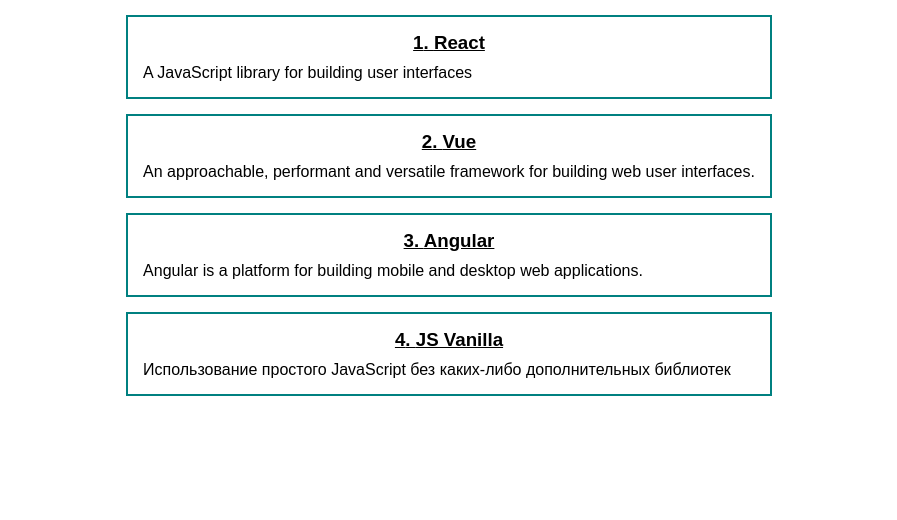
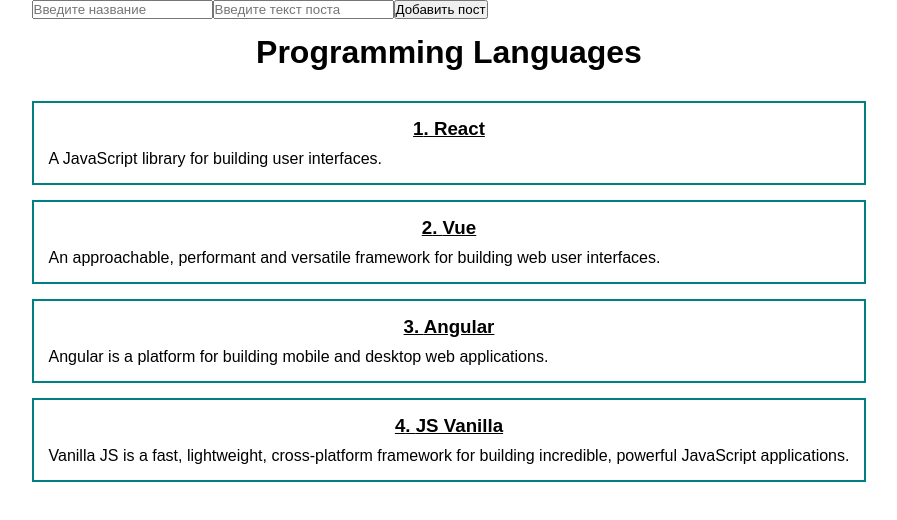
Before and after one commit to davidfox15/kvando, a React (Create React App) app in the folder Ulbi/react-fund-course/: page / in a window 1280 px wide. Shown: the top 520 px of the page, without its empty margins (191-1088 px from the left). Built offline with nearby package versions, Linux system fonts and the light colour scheme.

Commit message:
Сделал форму для добавления постов

```diff
--- a/Ulbi/react-fund-course/src/App.js
+++ b/Ulbi/react-fund-course/src/App.js
@@ -1,26 +1,38 @@
 import { useState } from 'react';
 import './App.css';
-import Post from './components/Post';
+import PostForm from './components/PostForm';
+import PostList from './components/PostList';
 
 function App() {
   const [posts, setPosts] = useState([
-    { id: 1, name: 'React', text: 'A JavaScript library for building user interfaces' },
+    { id: 1, name: 'React', text: 'A JavaScript library for building user interfaces.' },
     {
       id: 2,
       name: 'Vue',
       text: 'An approachable, performant and versatile framework for building web user interfaces.',
     },
     { id: 3, name: 'Angular', text: 'Angular is a platform for building mobile and desktop web applications.' },
-    { id: 4, name: 'JS Vanilla', text: 'Использование простого JavaScript без каких-либо дополнительных библиотек' },
+    {
+      id: 4,
+      name: 'JS Vanilla',
+      text: 'Vanilla JS is a fast, lightweight, cross-platform framework for building incredible, powerful JavaScript applications.',
+    },
   ]);
 
-  const array = ['abc', 'fdsa', 'fasdfdas'];
+  function getLastID() {
+    const lastID = posts.reduce((res, post) => (res < post.id ? post.id : res), 0);
+    return lastID + 1;
+  }
+
+  function addNewPost(post) {
+    post.id = getLastID();
+    setPosts([...posts, post]);
+  }
 
   return (
     <div>
-      {posts.map(post => (
-        <Post key={post.id} post={post} />
-      ))}
+      <PostForm addPostCallback={addNewPost} />
+      <PostList title={'Programming Languages'} posts={posts} />
     </div>
   );
 }
--- /dev/null
+++ b/Ulbi/react-fund-course/src/components/PostForm.js
@@ -0,0 +1,49 @@
+import React, { useState } from 'react';
+
+export default function PostForm(props) {
+  const [title, setTitle] = useState('');
+  const [text, setText] = useState('');
+
+  function updateTitleInput(inputValue) {
+    setTitle(inputValue);
+  }
+
+  function updateTextInput(inputValue) {
+    setText(inputValue);
+  }
+
+  function addPost() {
+    const post = {
+      title: title,
+      text: text,
+    };
+    props.addPostCallback(post);
+  }
+
+  return (
+    <div>
+      <form>
+        <input
+          type="text"
+          placeholder="Введите название"
+          value={title}
+          onChange={event => updateTitleInput(event.target.value)}
+        />
+        <input
+          type="text"
+          placeholder="Введите текст поста"
+          value={text}
+          onChange={event => updateTextInput(event.target.value)}
+        />
+        <button
+          onClick={event => {
+            event.preventDefault();
+            addPost();
+          }}
+        >
+          Добавить пост
+        </button>
+      </form>
+    </div>
+  );
+}
--- /dev/null
+++ b/Ulbi/react-fund-course/src/components/PostList.css
@@ -0,0 +1,4 @@
+.ListTitle {
+  text-align: center;
+  padding: 15px;
+}
--- /dev/null
+++ b/Ulbi/react-fund-course/src/components/PostList.js
@@ -0,0 +1,14 @@
+import React from 'react';
+import Post from './Post';
+import './PostList.css';
+
+export default function PostList({ title, posts }) {
+  return (
+    <div>
+      <h1 className="ListTitle">{title}</h1>
+      {posts.map(post => (
+        <Post key={post.id} post={post} />
+      ))}
+    </div>
+  );
+}
```
